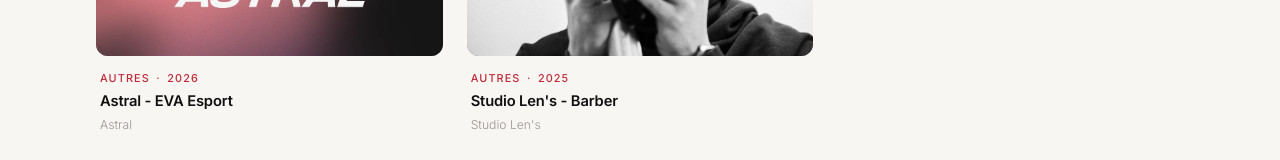
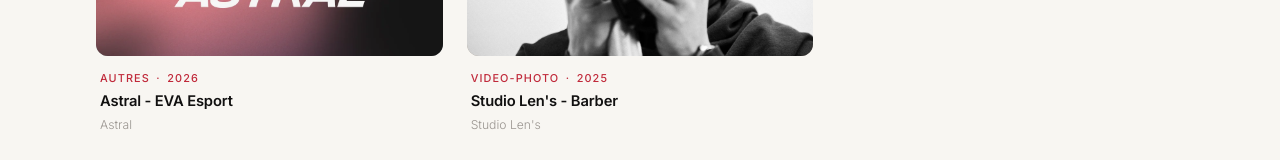
Before and after one commit to bsyalexis/portfolio_bsyalexis, a Next.js app: page /travaux in a window 1280 px wide. Shown: the part 1032-1192 px from the top of the page. Built offline with nearby package versions, Linux system fonts and the light colour scheme.

Commit message:
feat: Studio Len's — catégorie Vidéo & Photographie
Co-Authored-By: Claude Sonnet 4.6 <noreply@anthropic.com>

```diff
--- a/app/projet/[slug]/page.tsx
+++ b/app/projet/[slug]/page.tsx
@@ -23,11 +23,10 @@ export async function generateMetadata({ params }: Props): Promise<Metadata> {
   if (!projet) return {}
 
   const typeLabel =
-    projet.category === 'video'
-      ? 'Vidéo'
-      : projet.category === 'photo'
-      ? 'Photographie'
-      : 'Direction Artistique'
+    projet.category === 'video'       ? 'Vidéo'
+    : projet.category === 'photo'     ? 'Photographie'
+    : projet.category === 'video-photo' ? 'Vidéo & Photographie'
+    : 'Direction Artistique'
 
   return {
     title:       `${projet.title} — Alexis Bossy`,
--- a/components/projet/ProjectHero.tsx
+++ b/components/projet/ProjectHero.tsx
@@ -18,15 +18,17 @@ interface Props {
 }
 
 const gradients: Record<string, string> = {
-  video:  'radial-gradient(ellipse at 30% 35%, rgba(255,255,255,0.12) 0%, transparent 50%), linear-gradient(155deg, #302c2a 0%, #5e5a56 40%, #3a3634 100%)',
-  photo:  'radial-gradient(ellipse at 35% 30%, rgba(255,255,255,0.2) 0%, transparent 55%), linear-gradient(155deg, #cec8c0 0%, #a8a098 40%, #888078 100%)',
-  autres: 'radial-gradient(ellipse at 60% 35%, rgba(255,255,255,0.15) 0%, transparent 50%), linear-gradient(155deg, #b8bcbf 0%, #909498 40%, #6c7074 100%)',
+  video:       'radial-gradient(ellipse at 30% 35%, rgba(255,255,255,0.12) 0%, transparent 50%), linear-gradient(155deg, #302c2a 0%, #5e5a56 40%, #3a3634 100%)',
+  photo:       'radial-gradient(ellipse at 35% 30%, rgba(255,255,255,0.2) 0%, transparent 55%), linear-gradient(155deg, #cec8c0 0%, #a8a098 40%, #888078 100%)',
+  autres:      'radial-gradient(ellipse at 60% 35%, rgba(255,255,255,0.15) 0%, transparent 50%), linear-gradient(155deg, #b8bcbf 0%, #909498 40%, #6c7074 100%)',
+  'video-photo': 'radial-gradient(ellipse at 40% 32%, rgba(255,255,255,0.14) 0%, transparent 52%), linear-gradient(155deg, #2e2c30 0%, #6a6068 40%, #4a4850 100%)',
 }
 
 const categoryLabels: Record<string, string> = {
-  video:  'Vidéo',
-  photo:  'Photographie',
-  autres: 'Autres',
+  video:       'Vidéo',
+  photo:       'Photographie',
+  autres:      'Autres',
+  'video-photo': 'Vidéo & Photographie',
 }
 
 export default function ProjectHero({ projet }: Props) {
--- a/data/projets.json
+++ b/data/projets.json
@@ -196,7 +196,7 @@
     "slug": "studio-lens",
     "title": "Studio Len's - Barber",
     "client": "Studio Len's",
-    "category": "autres",
+    "category": "video-photo",
     "year": "2025",
     "cover": "/images/projets/studio-lens/HERO.webp",
     "heroImage": "/images/projets/studio-lens/HERO.webp",
```
